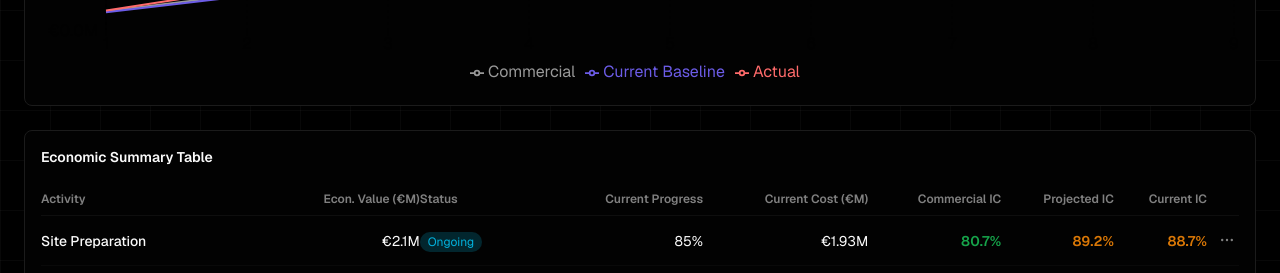
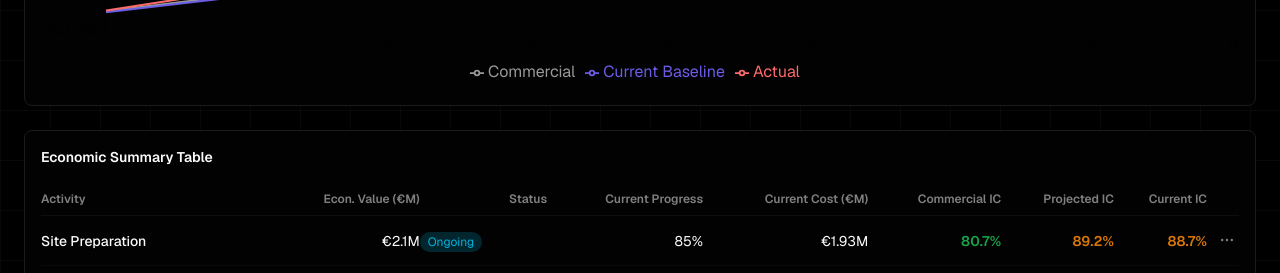
Before and after one commit to danielrebelo-volis/v0-volis-build-dashboard, a Next.js app: page /project/1/overview in a window 1280 px wide. Shown: the part 2440-2713 px from the top of the page. Built offline with nearby package versions, Linux system fonts and the light colour scheme.

Commit message:
style: fix alignment in Economic Summary Table
Correct Status header alignment and remove conflicting container styles.

```diff
--- a/app/project/[id]/overview/page.tsx
+++ b/app/project/[id]/overview/page.tsx
@@ -942,8 +942,8 @@ export default function ProjectOverview({ params }: { params: { id: string } })
             </div>
 
             {/* Economic Summary Table */}
-            <div className="glass-card rounded-lg p-4 border border-border/50 gap-6 mb-8">
-              <h3 className="text-sm font-semibold text-foreground mb-4">Economic Summary Table</h3>
+            <div className="glass-card rounded-lg p-4 border border-border/50 mb-8">
+              <h3 className="text-sm font-semibold text-foreground mb-4 text-left">Economic Summary Table</h3>
               <div className="overflow-x-auto">
                 <table className="w-full text-sm">
                   <thead>
@@ -952,7 +952,7 @@ export default function ProjectOverview({ params }: { params: { id: string } })
                       <th className="text-right text-xs text-muted-foreground font-semibold py-2 cursor-pointer hover:text-foreground transition-colors" onClick={() => handleEconomicSort('actualCost')}>
                         Econ. Value (€M) {economicSortBy === 'actualCost' && (economicSortDirection === 'asc' ? '↑' : '↓')}
                       </th>
-                      <th className="text-left text-xs text-muted-foreground font-semibold py-2">Status</th>
+                      <th className="text-right text-xs text-muted-foreground font-semibold py-2">Status</th>
                       <th className="text-right text-xs text-muted-foreground font-semibold py-2 cursor-pointer hover:text-foreground transition-colors" onClick={() => handleEconomicSort('baselineCost')}>
                         Current Progress {economicSortBy === 'baselineCost' && (economicSortDirection === 'asc' ? '↑' : '↓')}
                       </th>
```
